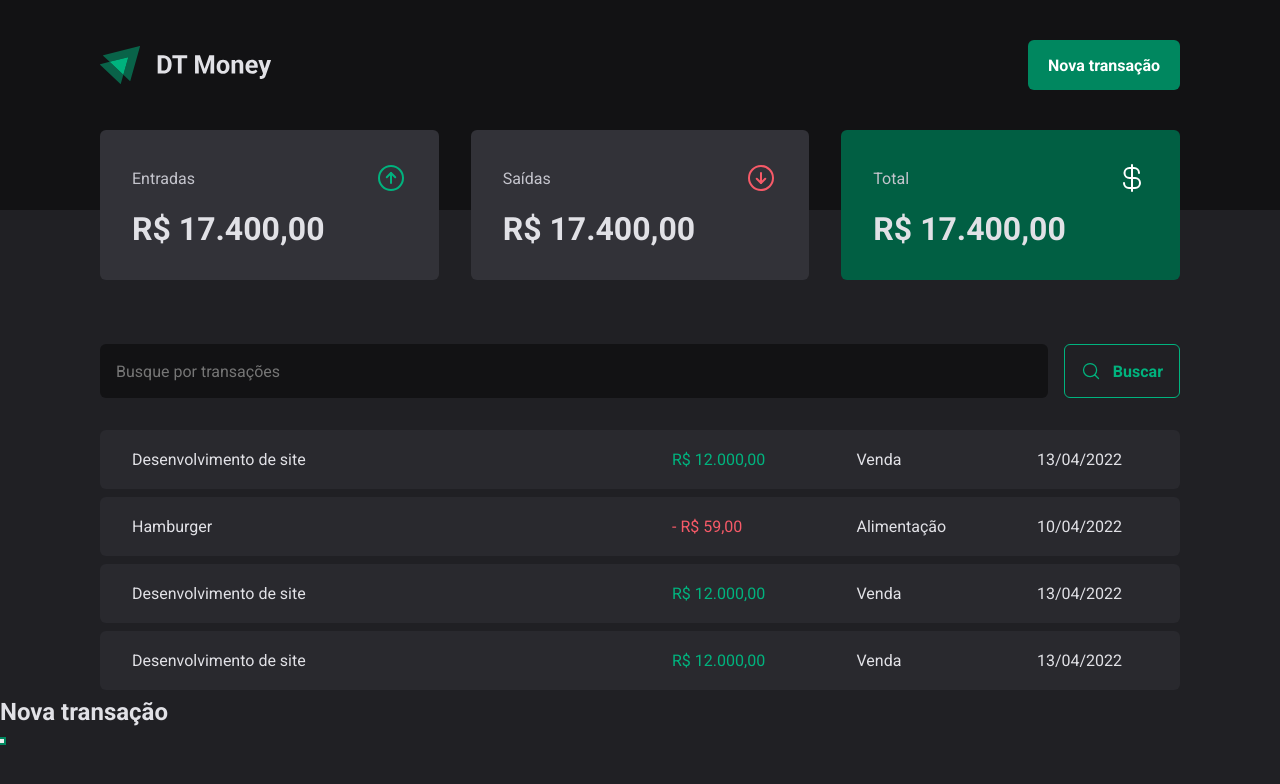
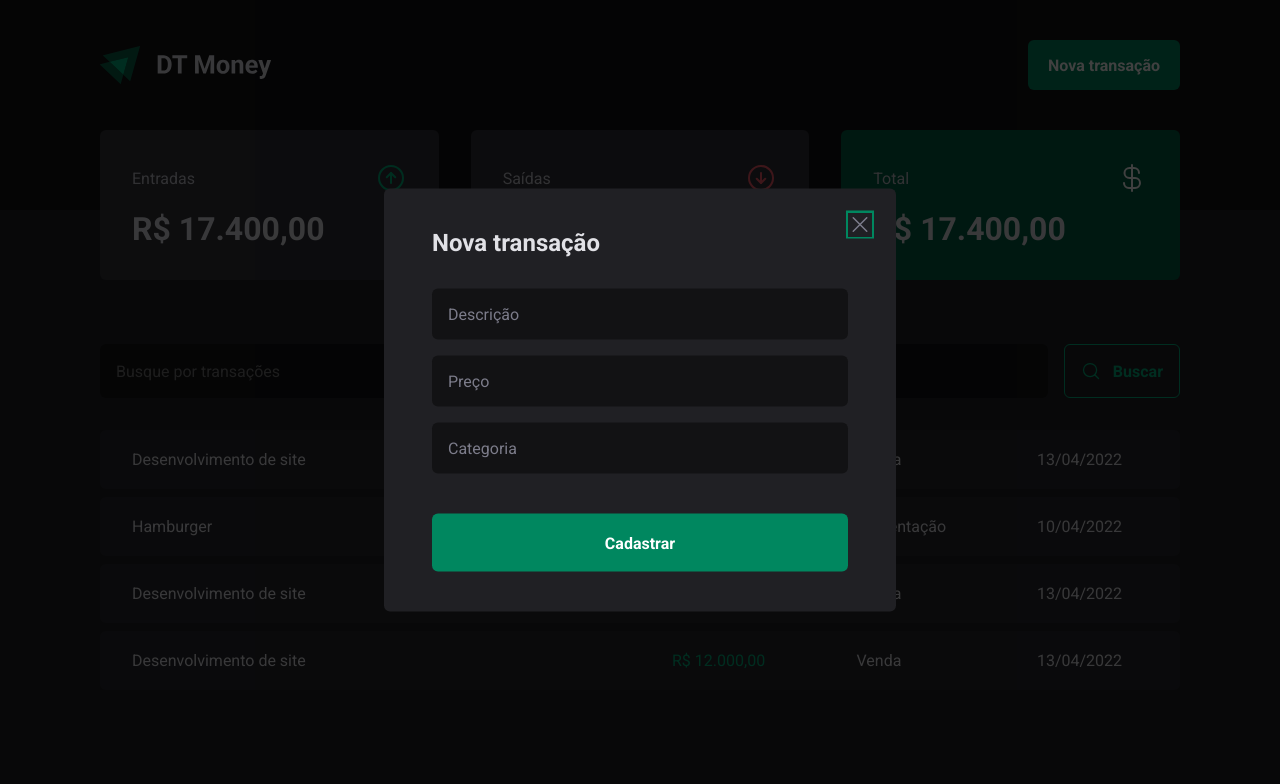
Before and after one commit to bruno-castilho/03-dt-money, a React (Vite) app: page / in a window 1280 px wide. Both pictures are taken after a click on the button "Nova transação". Shown: the top 784 px of the page. Built offline with nearby package versions, Linux system fonts and the light colour scheme.

Commit message:
New transaction modal

```diff
--- a/src/components/Header/index.tsx
+++ b/src/components/Header/index.tsx
@@ -1,6 +1,7 @@
 import { HeaderContainer, HeaderContent, NewTransactionButton } from './styles'
 import Logo from '../../assets/logo.svg'
 import * as Dialog from '@radix-ui/react-dialog'
+import { NewTransactionModal } from '../NewTransactionModal'
 
 export function Header() {
   return (
@@ -13,15 +14,7 @@
             <NewTransactionButton>Nova transação</NewTransactionButton>
           </Dialog.Trigger>
 
-          <Dialog.Portal>
-            <Dialog.Overlay />
-
-            <Dialog.Content>
-              <Dialog.Title>Nova transação</Dialog.Title>
-
-              <Dialog.Close />
-            </Dialog.Content>
-          </Dialog.Portal>
+          <NewTransactionModal />
         </Dialog.Root>
       </HeaderContent>
     </HeaderContainer>
--- /dev/null
+++ b/src/components/NewTransactionModal/index.tsx
@@ -0,0 +1,26 @@
+import * as Dialog from '@radix-ui/react-dialog'
+import { CloseButton, Content, Overlay } from './styles'
+import { X } from 'phosphor-react'
+
+export function NewTransactionModal() {
+  return (
+    <Dialog.Portal>
+      <Overlay />
+
+      <Content>
+        <Dialog.Title>Nova transação</Dialog.Title>
+        <CloseButton>
+          <X size={24} />
+        </CloseButton>
+
+        <form action="">
+          <input type="text" placeholder="Descrição" required />
+          <input type="number" placeholder="Preço" required />
+          <input type="text" placeholder="Categoria" required />
+
+          <button type="submit"> Cadastrar</button>
+        </form>
+      </Content>
+    </Dialog.Portal>
+  )
+}
--- /dev/null
+++ b/src/components/NewTransactionModal/styles.ts
@@ -0,0 +1,69 @@
+import * as Dialog from '@radix-ui/react-dialog'
+import styled from 'styled-components'
+
+export const Overlay = styled(Dialog.Overlay)`
+  position: fixed;
+  width: 100vw;
+  height: 100vw;
+  inset: 0;
+  background: rgba(0, 0, 0, 0.75);
+`
+
+export const Content = styled(Dialog.Content)`
+  min-width: 32rem;
+  border-radius: 6px;
+  padding: 2.5rem 3rem;
+  background: ${(props) => props.theme['gray-800']};
+
+  position: fixed;
+  top: 50%;
+  left: 50%;
+  transform: translate(-50%, -50%);
+
+  form {
+    margin-top: 2rem;
+
+    display: flex;
+    flex-direction: column;
+    gap: 1rem;
+
+    input {
+      border-radius: 6px;
+      border: 0;
+      background: ${(props) => props.theme['gray-900']};
+      color: ${(props) => props.theme['gray-300']};
+      padding: 1rem;
+
+      &::placeholder {
+        color: ${(props) => props.theme['gray-500']};
+      }
+    }
+  }
+
+  button[type='submit'] {
+    height: 58px;
+    border: 0;
+    background: ${(props) => props.theme['green-500']};
+    color: ${(props) => props.theme.white};
+    font-weight: bold;
+    padding: 0 1.25rem;
+    border-radius: 6px;
+    margin-top: 1.5rem;
+    cursor: pointer;
+
+    &:hover {
+      background: ${(props) => props.theme['green-700']};
+      transition: background-color 0.2s;
+    }
+  }
+`
+export const CloseButton = styled(Dialog.Close)`
+  position: absolute;
+  background: transparent;
+  border: 0;
+  top: 1.5rem;
+  right: 1.5rem;
+  line-height: 0;
+  cursor: pointer;
+  color: ${(props) => props.theme['gray-500']};
+`
```
